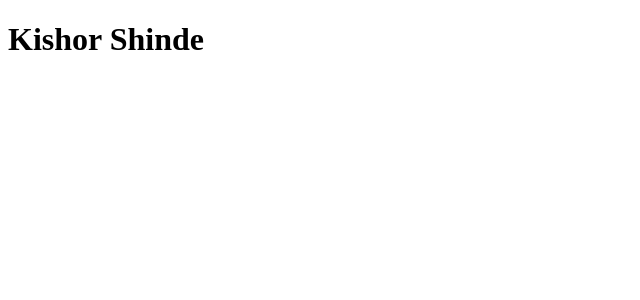
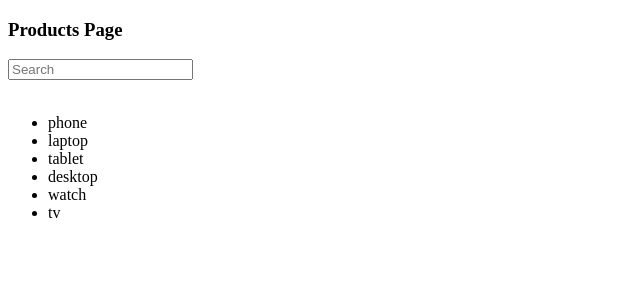
Before and after one commit to kishor-shinde-96/anguler-21-2026, an Angular app: page /products in a window 1280 px wide. Before the commit this address led to /. Shown: the top 300 px of the page, without its empty margins (0-640 px from the left). Built offline with nearby package versions, Linux system fonts and the light colour scheme.

Commit message:
routing-signal

```diff
--- a/src/app/app.html
+++ b/src/app/app.html
@@ -1 +1 @@
-<h1>Kishor Shinde</h1>
+<router-outlet></router-outlet>
--- a/src/app/app.routes.ts
+++ b/src/app/app.routes.ts
@@ -1,3 +1,6 @@
 import { Routes } from '@angular/router';
+import { Products } from './products/products';
 
-export const routes: Routes = [];
+export const routes: Routes = [
+    {path: 'products', component: Products},
+];
--- /dev/null
+++ b/src/app/products/products.html
@@ -0,0 +1,10 @@
+<h3>Products Page</h3>
+<input type="text" placeholder="Search" [value]="search()" (input)="search.set($event.target.value); upadteURL()">
+<br>
+<br>
+
+<ul>
+  @for (item of filtered(); track $index) {
+    <li>{{item}}</li>
+  }
+<br>
--- /dev/null
+++ b/src/app/products/products.ts
@@ -0,0 +1,39 @@
+import { Component, signal, effect } from '@angular/core';
+import { ActivatedRoute, Router } from '@angular/router';
+
+@Component({
+  imports: [],
+  selector: 'app-products',
+  styleUrl: './products.css',
+  templateUrl: './products.html',
+})
+export class Products {
+
+  search = signal<string>('');
+
+  products = signal<string[]>(['phone', 'laptop', 'tablet', 'desktop', 'watch', 'tv']);
+  filtered = signal<string[]>(this.products());
+
+  constructor(private router: Router,
+    private route: ActivatedRoute
+  ) {
+    // url to signal
+    this.route.queryParamMap.subscribe((params) => {
+      this.search.set(params.get('search') || '');
+    });
+
+    // signal to UI update
+    effect(() => {
+      const value = this.search().toLowerCase();
+      this.filtered.set(this.products().filter(p => p.toLowerCase().includes(value)));
+    })
+  }
+  upadteURL() {
+    this.router.navigate([], {
+      queryParams: {
+        search: this.search()
+      }
+    });
+  }
+
+}
```
Also changed, not shown: src/app/products/products.css (added), 1 other file (tests, documents, lock files or other folders).
